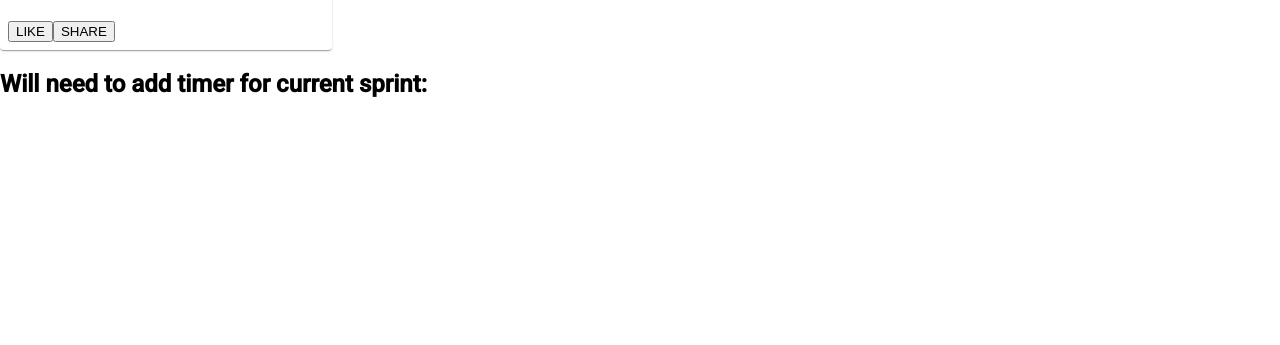
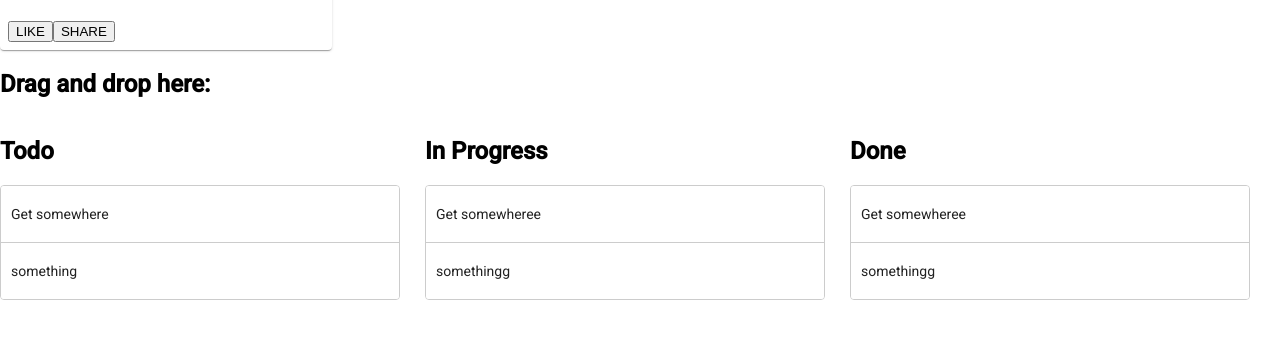
Before and after one commit to hdoan002/kanban-timer, an Angular app in the folder kanban-timer/: page / in a window 1280 px wide. Shown: the part 540-885 px from the top of the page. Before the commit the page ends 820 px from the top, so only its background shows below. Built offline with nearby package versions, Linux system fonts and the light colour scheme.

Commit message:
Adding list function

```diff
--- a/kanban-timer/src/app/app.component.css
+++ b/kanban-timer/src/app/app.component.css
@@ -0,0 +1,54 @@
+.example-container {
+    width: 400px;
+    max-width: 100%;
+    margin: 0 25px 25px 0;
+    display: inline-block;
+    vertical-align: top;
+  }
+
+  .example-list {
+    border: solid 1px #ccc;
+    min-height: 60px;
+    background: white;
+    border-radius: 4px;
+    overflow: hidden;
+    display: block;
+  }
+
+  .example-box {
+    padding: 20px 10px;
+    border-bottom: solid 1px #ccc;
+    color: rgba(0, 0, 0, 0.87);
+    display: flex;
+    flex-direction: row;
+    align-items: center;
+    justify-content: space-between;
+    box-sizing: border-box;
+    cursor: move;
+    background: white;
+    font-size: 14px;
+  }
+
+  .cdk-drag-preview {
+    box-sizing: border-box;
+    border-radius: 4px;
+    box-shadow: 0 5px 5px -3px rgba(0, 0, 0, 0.2),
+                0 8px 10px 1px rgba(0, 0, 0, 0.14),
+                0 3px 14px 2px rgba(0, 0, 0, 0.12);
+  }
+
+  .cdk-drag-placeholder {
+    opacity: 0;
+  }
+
+  .cdk-drag-animating {
+    transition: transform 250ms cubic-bezier(0, 0, 0.2, 1);
+  }
+
+  .example-box:last-child {
+    border: none;
+  }
+
+  .example-list.cdk-drop-list-dragging .example-box:not(.cdk-drag-placeholder) {
+    transition: transform 250ms cubic-bezier(0, 0, 0.2, 1);
+  }
--- a/kanban-timer/src/app/app.component.html
+++ b/kanban-timer/src/app/app.component.html
@@ -4,6 +4,21 @@
 <h2>Testing card here: (Can use drop down to move cards. Should drag and down to list)</h2>
 <app-card></app-card>
 
+<h2>Drag and drop here:</h2>
+<div cdkDropListGroup>
+    <!-- All lists in here will be connected. -->
+    <div class="example-container" *ngFor="let card of stuffing">
+        <h2>{{card.title}}</h2>
+
+        <div
+            cdkDropList
+            [cdkDropListData]="card.tasks"
+            class="example-list"
+            (cdkDropListDropped)="drop($event)">
+            <div class="example-box" *ngFor="let item of card.tasks" cdkDrag>{{item}}</div>
+        </div>
+    </div>
+</div>
 
 <h2>Will need to add timer for current sprint:</h2>
 <router-outlet></router-outlet>
--- a/kanban-timer/src/app/app.component.ts
+++ b/kanban-timer/src/app/app.component.ts
@@ -1,4 +1,5 @@
 import { Component } from '@angular/core';
+import {CdkDragDrop, moveItemInArray, transferArrayItem} from '@angular/cdk/drag-drop';
 
 @Component({
   selector: 'app-root',
@@ -7,4 +8,31 @@
 })
 export class AppComponent {
   title = 'kanban-timer';
+  stuffing = [
+    {
+      title: 'Todo',
+      tasks : ['Get somewhere', 'something']
+    },
+    {
+      title: 'In Progress',
+      tasks : ['Get somewheree', 'somethingg']
+    },
+    {
+      title: 'Done',
+      tasks : ['Get somewheree', 'somethingg']
+    },
+  ];
+
+  drop(event: CdkDragDrop<string[]>) {
+    console.log(event);
+    if (event.previousContainer === event.container) {
+      moveItemInArray(event.container.data, event.previousIndex, event.currentIndex);
+    } else {
+      transferArrayItem(event.previousContainer.data,
+                        event.container.data,
+                        event.previousIndex,
+                        event.currentIndex);
+    }
+  }
+
 }
--- a/kanban-timer/src/app/app.module.ts
+++ b/kanban-timer/src/app/app.module.ts
@@ -3,6 +3,7 @@
 
 // Angular Material Imports
 import { MatCardModule } from '@angular/material/card';
+import {DragDropModule} from '@angular/cdk/drag-drop';
 
 // Angular Module & Component Imports
 import { AppRoutingModule } from './app-routing.module';
@@ -19,7 +20,8 @@
     BrowserModule,
     AppRoutingModule,
     BrowserAnimationsModule,
-    MatCardModule
+    MatCardModule,
+    DragDropModule,
   ],
   providers: [],
   bootstrap: [AppComponent]
```
